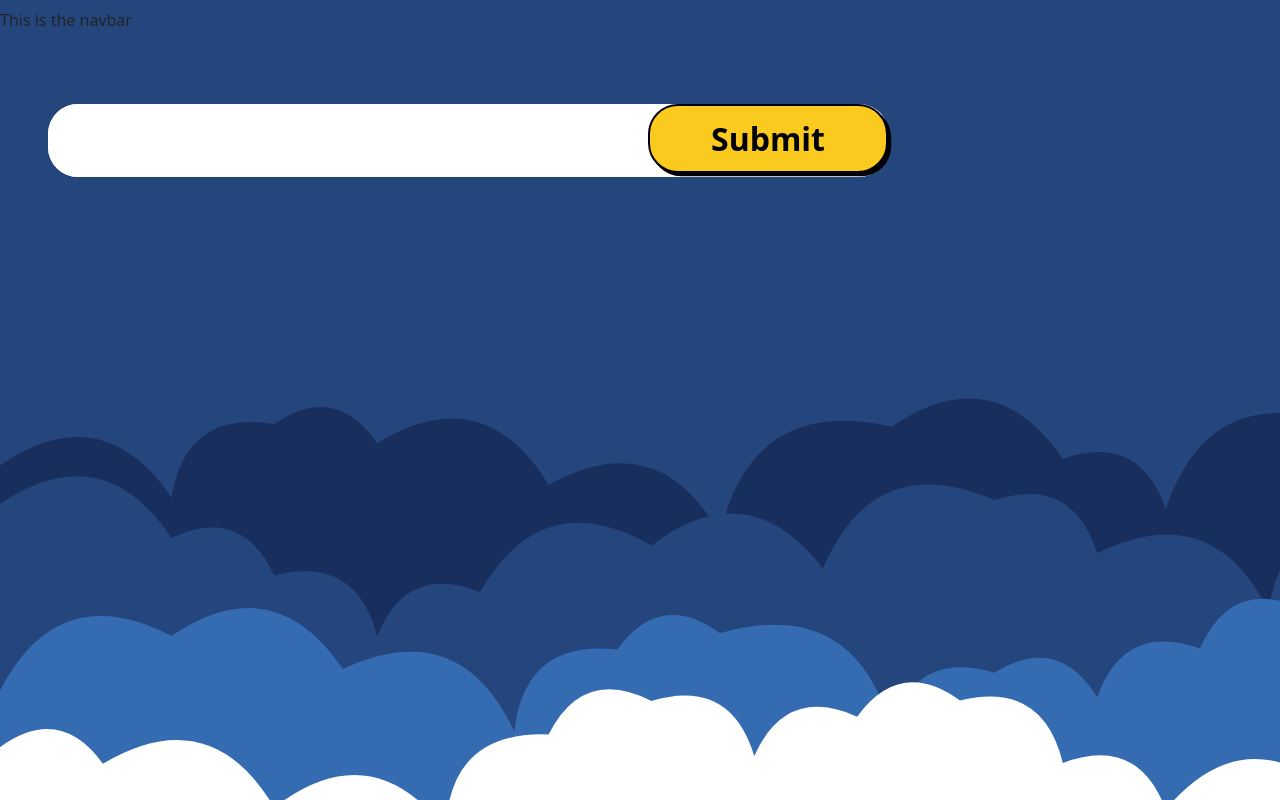
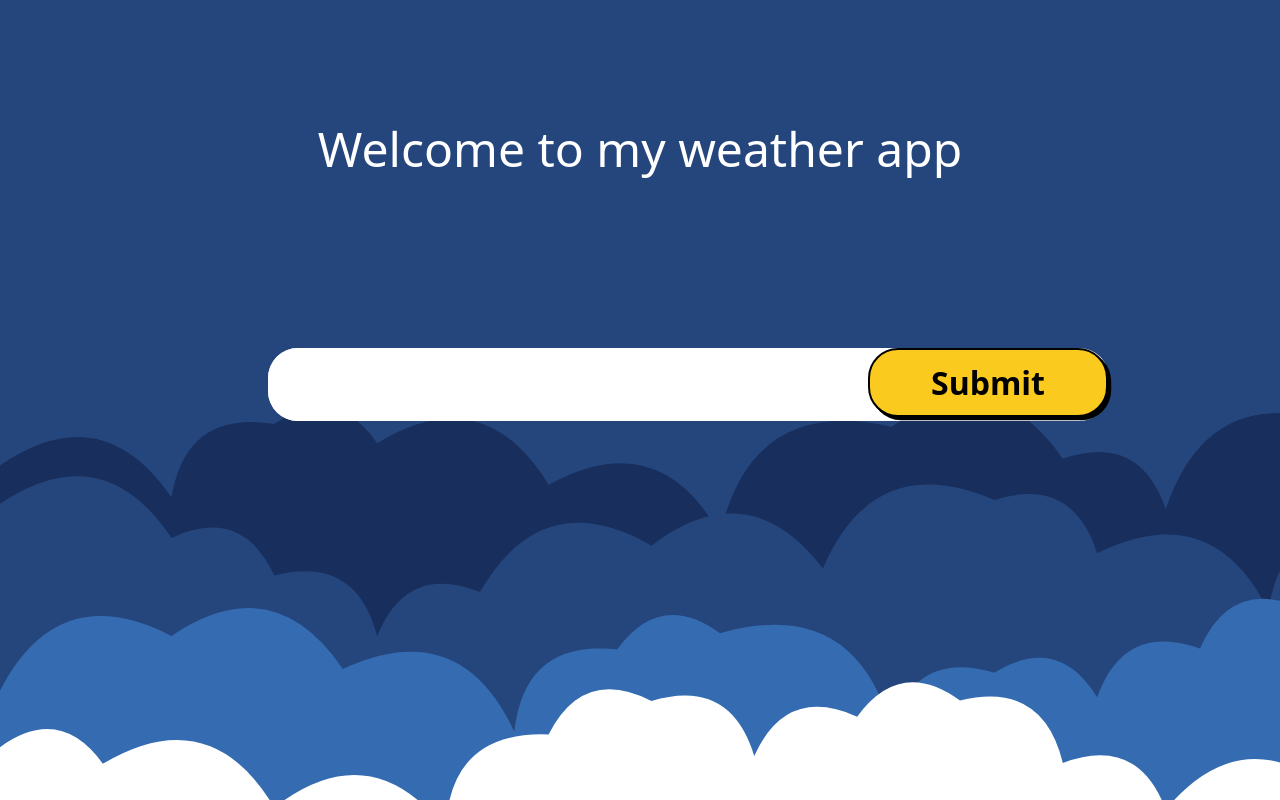
Before and after one commit to nichols20/weather-display, a React (Create React App) app: page / in a window 1280 px wide. Built offline with nearby package versions, Linux system fonts and the light colour scheme.

Commit message:
created transformation/animation for h1

```diff
--- a/src/App.css
+++ b/src/App.css
@@ -4,14 +4,33 @@ body {
   background-repeat: no-repeat;
 }
 
-.navbar {
+@keyframes heading {
+  from {
+    opacity: 0;
+  }
+  to {
+    transform: translateY(-200px);
+    opacity: 1;
+  }
+}
+.header > h1 {
+  text-align: center;
+  margin-top: 20rem;
+  color: white;
+  font-size: 3rem;
+  animation-name: heading;
+  animation-duration: 4s;
+  animation-fill-mode: forwards;
 }
 
 div {
-  height: 50rem;
+  height: 30rem;
 }
 
 .searchBar {
+  position: absolute;
+  top: 300px;
+  left: 220px;
   background-color: white;
   margin: 3rem;
   height: 73px;
--- a/src/App.js
+++ b/src/App.js
@@ -6,10 +6,11 @@ import SearchBar from "./components/searchbar";
 
 function App() {
   return (
-    <div>
-      <Navbar />
+    <div className="header">
+      <h1>Welcome to my weather app</h1>
       <SearchBar />
     </div>
   );
 }
+
 export default App;
```
